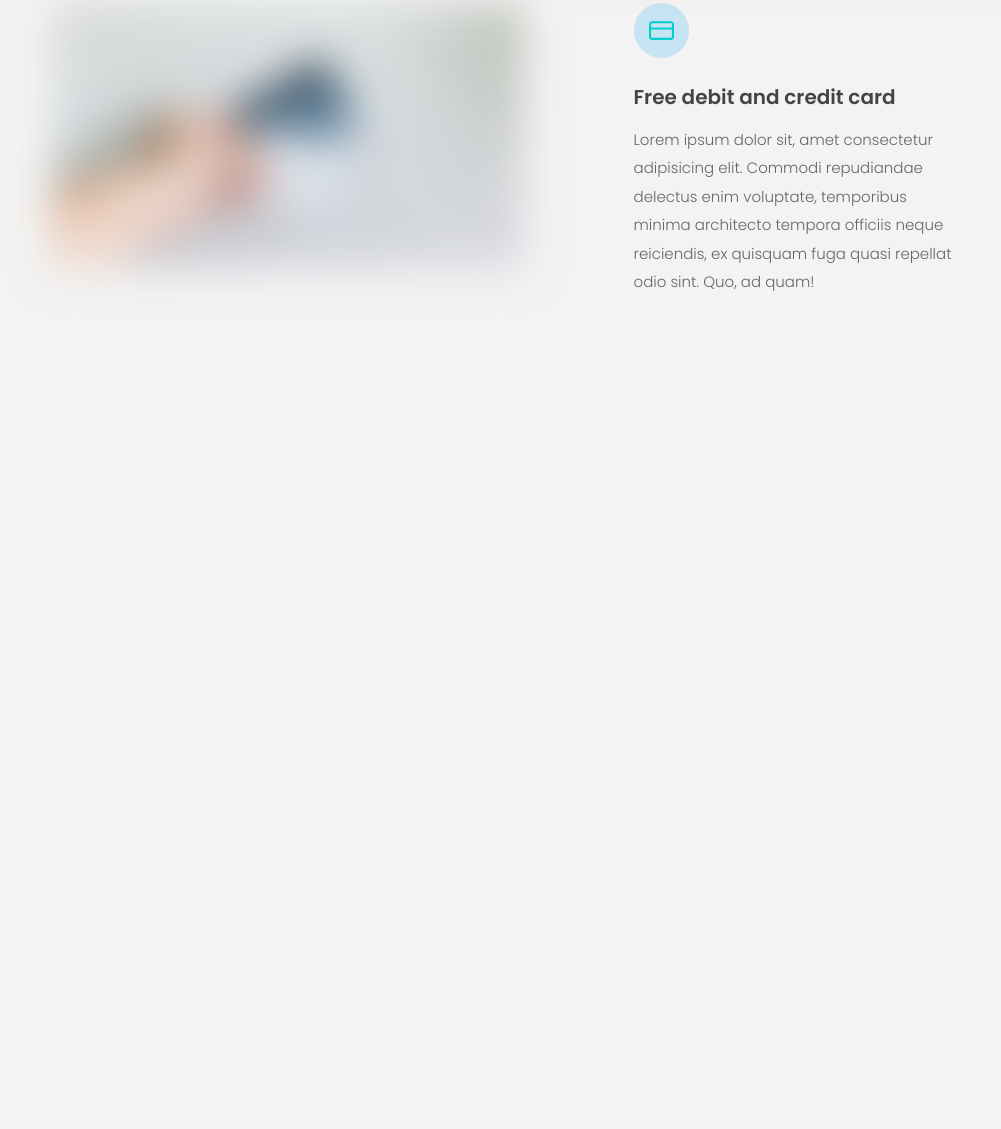
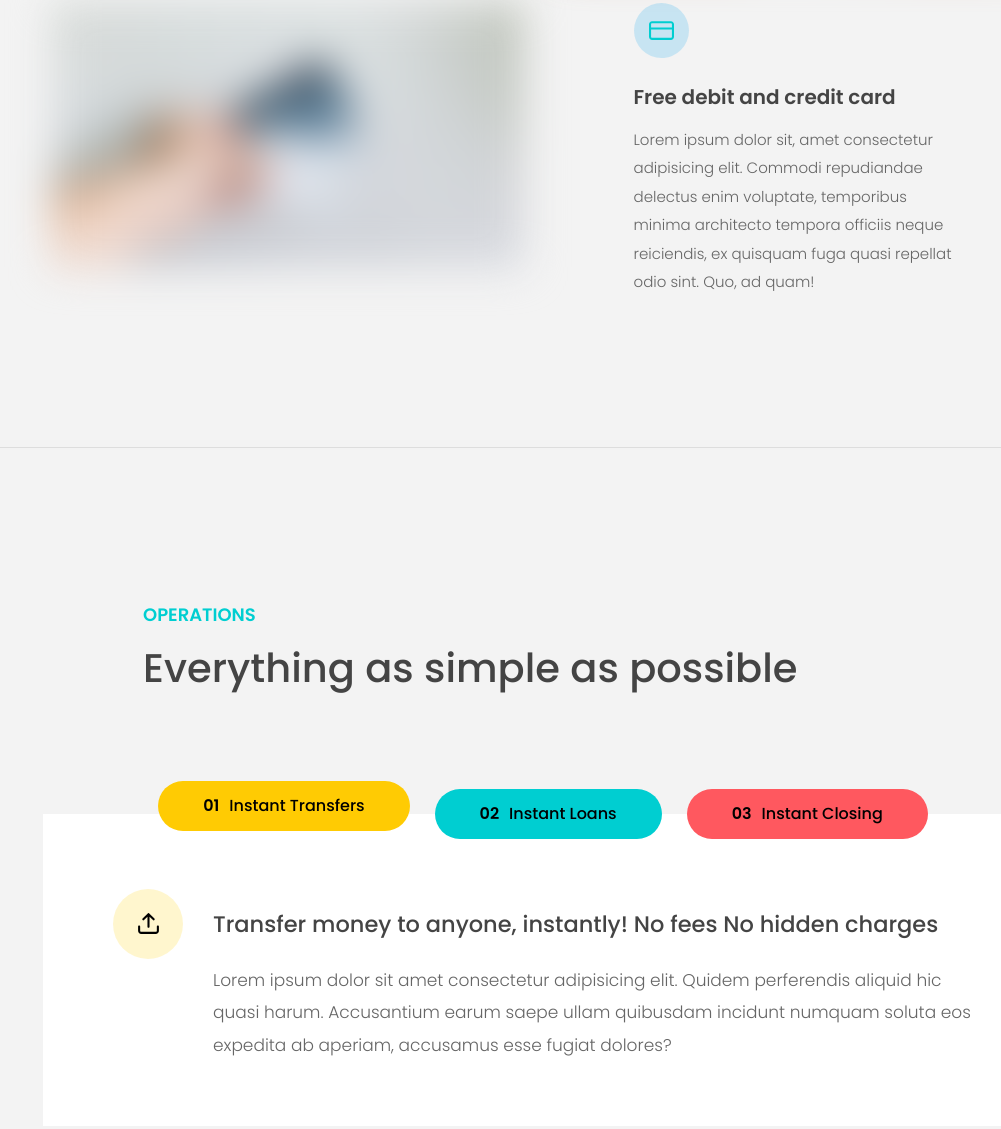
Before and after one commit to ajaytidke28297/Bankify-Website, a plain HTML site: page index.html in a window 1280 px wide. Shown: the part 2040-3169 px from the top of the page, without its empty margins (97-1098 px from the left). Before the commit the page ends 2487 px from the top, so only its background shows below. Drawn offline with Linux system fonts and the light colour scheme.

Commit message:
operations section completed

```diff
--- a/index.html
+++ b/index.html
@@ -98,12 +98,76 @@
     </div>
   </section>
 
+  <section class="section" id="section--2">
+    <div class="section__title">
+      <h2 class="section__description">Operations</h2>
+      <h3 class="section__header">
+        Everything as simple as possible
+      </h3>
+    </div>
 
-  <div class="operations">
-    <div class="operations__tab-container">
+    <div class="operations">
+      <div class="operations__tab-container">
+        <button class="btn operations__tab operations__tab--1 operations__tab--active" data-tab="1">
+          <span>01</span>Instant Transfers
+        </button>
+        <button class="btn operations__tab operations__tab--2" data-tab="2">
+          <span>02</span>Instant Loans
+        </button>
+        <button class="btn operations__tab operations__tab--3" data-tab="3">
+          <span>03</span>Instant Closing
+        </button>
+      </div>
 
+      <div class="operations__content operations__content--1 operations__content--active">
+        <div class="operations__icon operations__icon--1">
+          <svg>
+            <use xlink:href="img/icons.svg#icon-upload"></use>
+          </svg>
+        </div>
+        <h5 class="operations__header">
+          Transfer money to anyone, instantly! No fees No hidden charges
+        </h5>
+        <P>
+          Lorem ipsum dolor sit amet consectetur adipisicing elit. Quidem perferendis aliquid hic quasi harum.
+          Accusantium earum saepe ullam quibusdam incidunt numquam soluta eos expedita ab aperiam, accusamus esse fugiat
+          dolores?
+        </P>
+      </div>
+
+      <div class="operations__content operations__content--2">
+        <div class="operations__icon operations__icon--2">
+          <svg>
+            <use xlink:href="img/icons.svg#icon-home"></use>
+          </svg>
+        </div>
+        <h5 class="operations__header">
+          Buy a home or make your dreams come true, with instant loans.
+        </h5>
+        <P>
+          Lorem ipsum dolor sit amet consectetur adipisicing elit. Rem vero odio, assumenda molestias error itaque at
+          sunt voluptates, nesciunt dolores provident. Dolores est quae suscipit ratione quod magni numquam maiores.
+        </P>
+      </div>
+
+      <div class="operations__content operations__content--3">
+        <div class="operations__icon operations__icon--3">
+          <svg>
+            <use xlink:href="img/icons.svg#icon-user-x"></use>
+          </svg>
+        </div>
+        <h5 class="operations__header">
+          Hassle free closing of account
+        </h5>
+        <P>
+          Lorem ipsum dolor sit amet consectetur adipisicing elit. Totam exercitationem tempore corporis? Ipsam qui
+          voluptas aliquid officia repudiandae repellat ducimus quia, possimus reprehenderit. Possimus sapiente velit
+          aliquam, laudantium reiciendis asperiores?
+        </P>
+      </div>
     </div>
-  </div>
+  </section>
+
 </body>
 
 </html>
--- a/style.css
+++ b/style.css
@@ -1,7 +1,13 @@
 :root {
   --color-primary: #00CED1;
+  --color-secondary: #ffcb03;
+  --color-tertiary: #ff585f;
   --color-primary-darker: #00BFFF;
+  --color-secondary-darker: #ffbb00;
+  --color-tertiary-darker: #fd424b;
   --color-primary-opacity:#00a1ef2e;
+  --color-secondary-opacity: #ffcd0331;
+  --color-tertiary-opacity: #ff58602d;
   --gradient-primary: linear-gradient(to top left, #00CED1, #26f393);
 }
 
@@ -50,6 +56,23 @@ body {
   font-size: 4rem;
   line-height: 1.3;
   font-weight: 500;
+}
+
+.btn{
+  display: inline-block;
+  background-color: var(--color-primary);
+  font-size: 1.6rem;
+  font-family: inherit;
+  font-weight: 500;
+  border: none;
+  padding: 1.25rem 4.5rem;
+  border-radius: 10rem;
+  cursor: pointer;
+  transition: all 0.3s;
+}
+
+.btn:hover{
+  background-color: var(--color-primary-darker);
 }
 
 .btn--text{
@@ -225,3 +248,108 @@ h4 {
   font-size: 2rem;
   margin-bottom: 1rem;
 }
+
+/*Operations*/
+
+.operations{
+  max-width: 100rem;
+  margin: 12rem auto 0 auto;
+  background-color: #fff;
+}
+
+.operations__tab-container{
+  display: flex;
+  justify-content: center;
+}
+
+.operations__tab{
+  margin-right: 2.5rem;
+  transform: translateY(-50%);
+}
+.operations__tab span{
+  margin-right: 1rem;
+  font-weight: 600;
+  display: inline-block;
+}
+
+.operations__tab--1{
+  background-color: var(--color-secondary);
+}
+
+.operations__tab--1:hover{
+  background-color: var(--color-secondary-darker);
+}
+
+.operations__tab--3{
+  background-color: var(--color-tertiary);
+  margin: 0;
+}
+
+.operations__tab--3:hover{
+  background-color: var(--color-tertiary-darker);
+}
+
+.operations__tab--active{
+  transform: translateY(-66%);
+}
+
+.operations__content{
+  display: none;
+  font-size: 1.7rem;
+  padding: 2.5rem 7rem 6.5rem 7rem;
+}
+
+.operations__content--active{
+  display: grid;
+  grid-template-columns: 7rem 1fr;
+  column-gap: 3rem;
+  row-gap: 0.5rem;
+}
+
+.operations__header{
+  font-size: 2.25rem;
+  font-weight: 500;
+  align-self: center;
+}
+
+.operations__icon{
+  display: flex;
+  align-items: center;
+  justify-content: center;
+  height: 7rem;
+  width: 7rem;
+  border-radius: 50%;
+}
+
+.operations__icon svg{
+  height: 2.5rem;
+  width: 2.5rem;
+}
+
+.operations__content p{
+  grid-column: 2;
+}
+
+.operations__icon--1{
+ background-color: var(--color-secondary-opacity);
+}
+
+.operations__icon--2{
+  background-color: var(--color-primary-opacity);
+}
+
+.operations__icon--3{
+  background-color: var(--color-tertiary-opacity);
+}
+
+.operation__icon--1 svg{
+  fill: var(--color-tertiary);
+}
+
+.operations__icon--2 svg{
+  fill: var(--color-primary);
+}
+
+.operations__icon--3 svg{
+  fill: var(--color-tertiary);
+}
```
